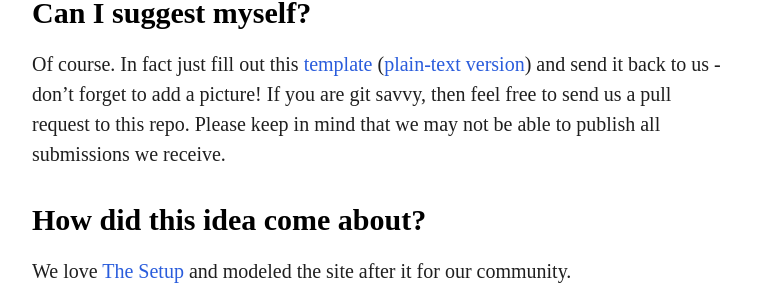
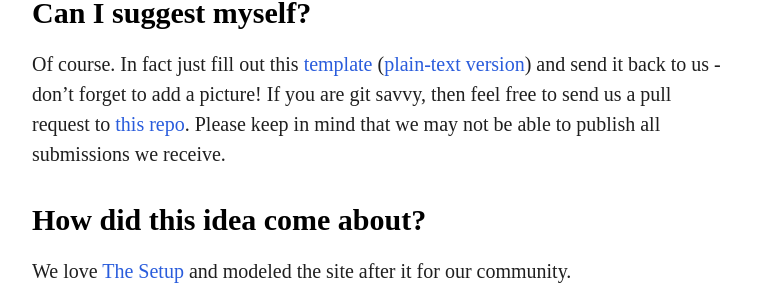
Before and after one commit to karthik/ecotools, a Jekyll site: the page built from about.md, in a window 1280 px wide. Shown: the part 677-984 px from the top of the page, without its empty margins (258-1021 px from the left). Built offline with Jekyll 4.4.1, drawn with Linux system fonts in a browser that asks for light colours; Markdown is read by kramdown in place of the engine named in the settings; comment, search, counter and statistics services are not loaded; a style sheet for code colours, icons or effects is not loaded; part of the change alters nothing that is shown.

```diff
--- a/about.md
+++ b/about.md
@@ -13,7 +13,7 @@ Sure! Just drop us an [email](mailto:interviews@eebtools.org).
 
 #Can I suggest myself?
 
-Of course. In fact just fill out this [template](https://gist.github.com/4612840) ([plain-text version](https://gist.github.com/raw/4612840/870b6c0fad44cd28c79c92dfe9173a5e754b14ad/eebtools-interview.md)) and send it back to us - don't forget to add a picture! If you are git savvy, then feel free to send us a pull request to this repo. Please keep in mind that we may not be able to publish all submissions we receive.
+Of course. In fact just fill out this [template](https://gist.github.com/4612840) ([plain-text version](https://gist.github.com/raw/4612840/870b6c0fad44cd28c79c92dfe9173a5e754b14ad/eebtools-interview.md)) and send it back to us - don't forget to add a picture! If you are git savvy, then feel free to send us a pull request to [this repo](https://github.com/karthikram/ecotools/). Please keep in mind that we may not be able to publish all submissions we receive.
 
 #How did this idea come about?
 
```
